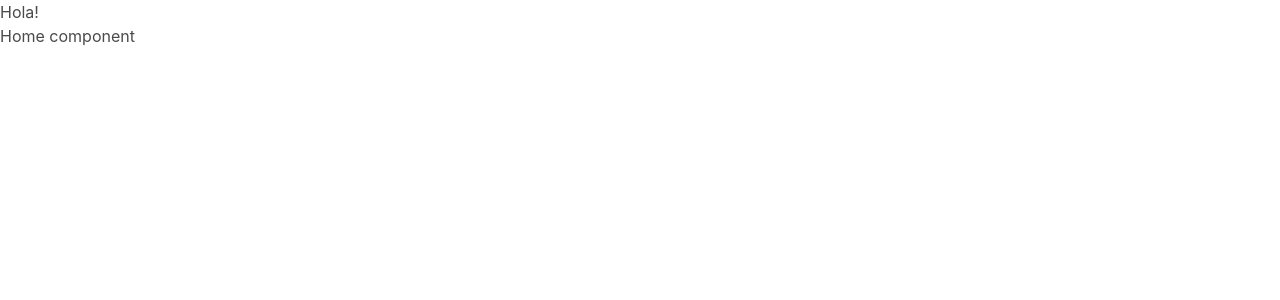
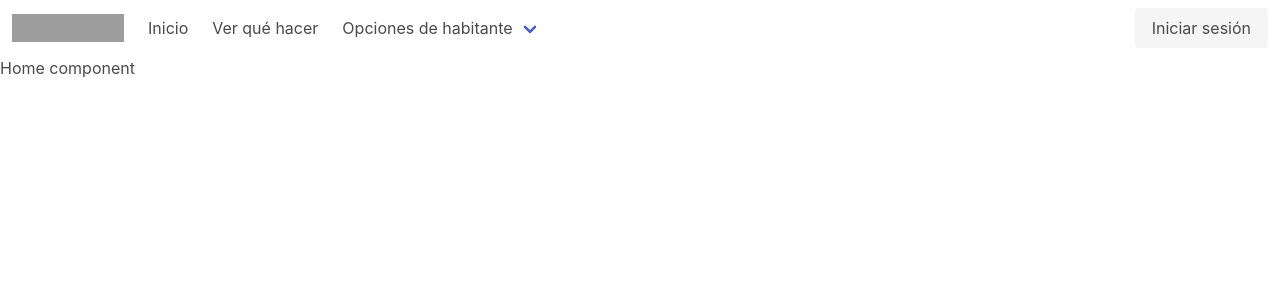
Before and after one commit to iSergio97/TFGFrontend, a Vue app: page / in a window 1280 px wide. Shown: the top 300 px of the page. Built offline with nearby package versions, Linux system fonts and the light colour scheme; grey boxes are pictures that could not be loaded.

Commit message:
[E] - App
Añadida una cabecera común, falta añadir que no esté disponible los campos de operación, etc cuando no hay sesión de usuario creada.

```diff
--- a/src/App.vue
+++ b/src/App.vue
@@ -1,32 +1,94 @@
 <template>
-  <div id="nav">
-    <h1> Hola!</h1>
+  <div id="">
+    <nav class="navbar" role="navigation" aria-label="main navigation">
+      <div class="navbar-brand">
+        <router-link class="navbar-item" to="/#">
+          <img src="https://bulma.io/images/bulma-logo.png" width="112" height="28">
+        </router-link>
+
+        <a role="button" class="navbar-burger burger" aria-label="menu"
+           aria-expanded="false" data-target="navbarBasicExample">
+          <span aria-hidden="true"></span>
+          <span aria-hidden="true"></span>
+          <span aria-hidden="true"></span>
+        </a>
+      </div>
+
+      <div id="navbarBasicExample" class="navbar-menu">
+        <div class="navbar-start">
+          <router-link to="/#" class="navbar-item">
+            {{ homeLang[lang] }}
+          </router-link>
+
+          <router-link to="" class="navbar-item">
+            Ver qué hacer
+          </router-link>
+
+          <div class="navbar-item has-dropdown is-hoverable">
+            <a class="navbar-link">
+              {{ habitanteLang[lang] }}
+            </a>
+
+            <div class="navbar-dropdown">
+              <router-link to="/operations" class="navbar-item">
+                {{ operationsLang[lang] }}
+              </router-link>
+              <router-link to="/requests" class="navbar-item">
+                {{ requestLang[lang] }}
+              </router-link>
+              <hr class="navbar-divider">
+              <router-link to="/profile" class="navbar-item">
+                {{ profileLang[lang] }}
+              </router-link>
+            </div>
+          </div>
+        </div>
+
+        <div class="navbar-end">
+          <div class="navbar-item">
+            <div class="buttons">
+              <router-link to="/login" class="button is-light">
+                {{ loginLang[lang] }}
+              </router-link>
+            </div>
+          </div>
+        </div>
+      </div>
+    </nav>
   </div>
   <router-view/>
 </template>
 
 <script>
-// import axios from 'axios';
+import Cookie from 'js-cookie';
+import { ref } from 'vue';
 
 export default {
   name: 'App',
+  setup() {
+    const session = Cookie.get('JSESSIONID');
+    const lang = (Cookie.get('lang') !== undefined && Cookie.get('lang') < 2) ? Cookie.get('lang') : 0;
+    const loginLang = ref(['Iniciar sesión', 'Login']);
+    const homeLang = ref(['Inicio', 'Home']);
+    const habitanteLang = ref(['Opciones de habitante', 'Habitant options']);
+    const operationsLang = ref(['Operaciones', 'Operations']);
+    const requestLang = ref(['Solicitudes', 'Requests']);
+    const profileLang = ref(['Perfil', 'Profile']);
+    if (session) {
+      window.location.href = 'profile';
+    }
+    return {
+      loginLang,
+      lang,
+      homeLang,
+      habitanteLang,
+      operationsLang,
+      requestLang,
+      profileLang,
+    };
+  },
 };
-/*
-// eslint-disable-next-line no-console
-console.log('Carga script de App.vue');
-axios.post('http://localhost:8080/operacion/administrador/new', {
-  headers: {
-    'Content-Type': 'application/json',
-  },
-  params: {
-    cookieSession: 'Sergio',
-    tipo: 'A',
-  },
-// eslint-disable-next-line no-console
-}).then((res) => console.log(res));
- */
 </script>
 
 <style>
-
 </style>
```
